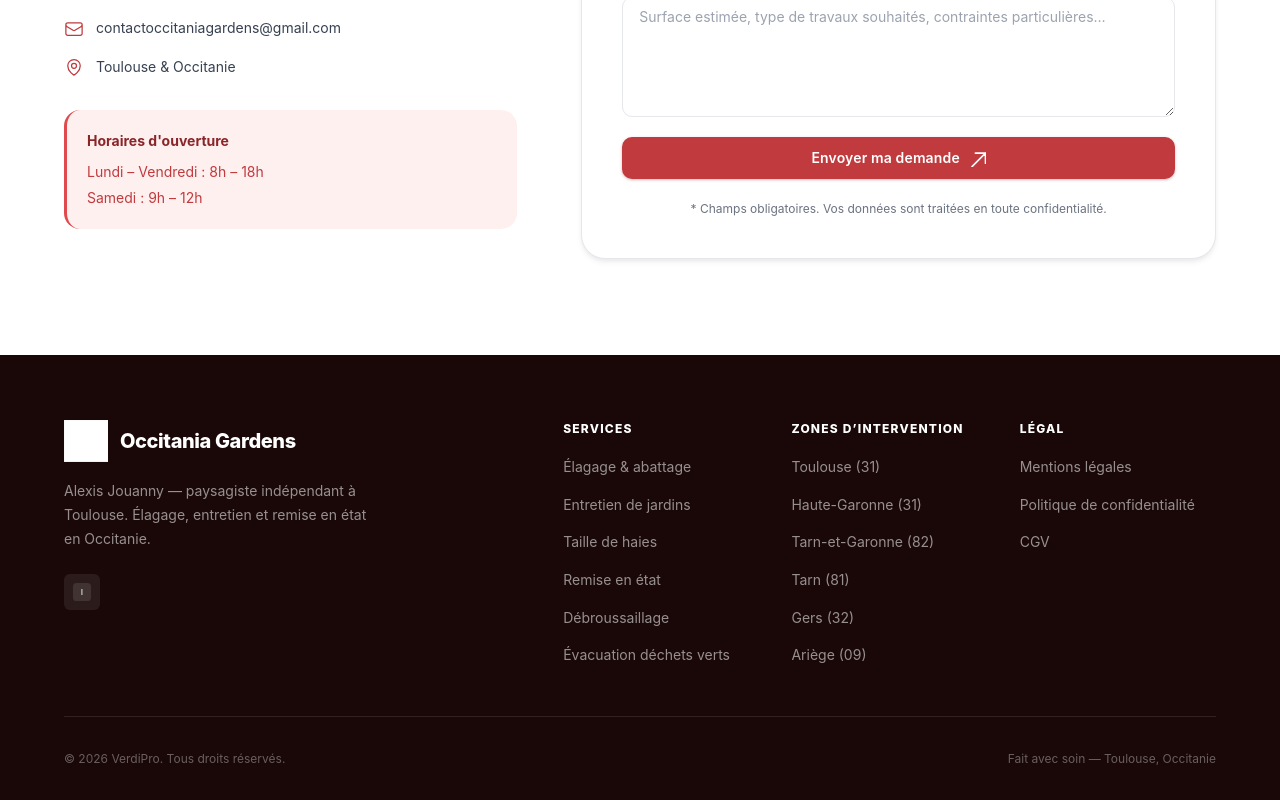
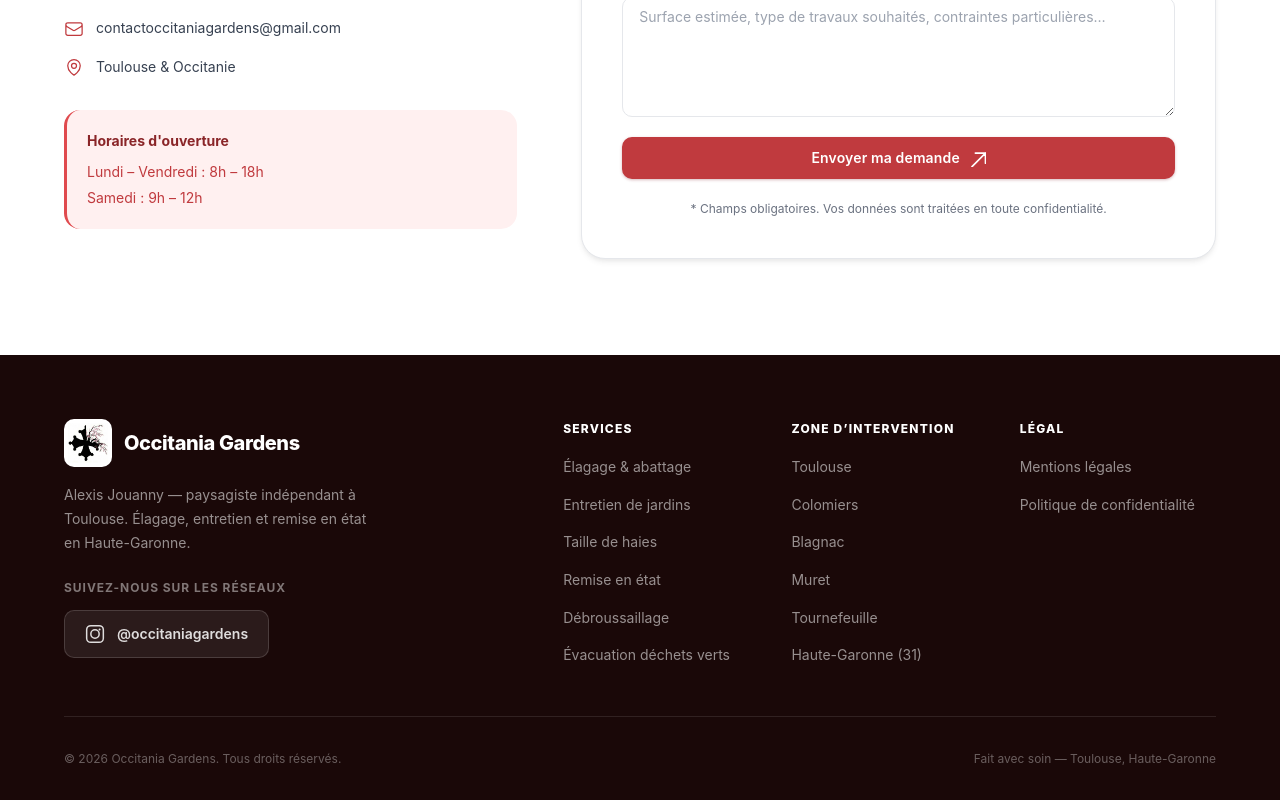
Before and after one commit to Madara-cmyk/template-paysagiste, a React (Vite) app: page / in a window 1280 px wide. Shown: the part 5739-6539 px from the top of the page. Built offline with nearby package versions, Linux system fonts and the light colour scheme.

Commit message:
Footer : vrai logo, bouton Instagram, copyright Occitania Gardens, zones corrigées

```diff
--- a/src/components/Footer.jsx
+++ b/src/components/Footer.jsx
@@ -7,18 +7,17 @@ const LINKS = {
     'Débroussaillage',
     'Évacuation déchets verts',
   ],
-  'Zones d\u2019intervention': [
-    'Toulouse (31)',
+  'Zone d\u2019intervention': [
+    'Toulouse',
+    'Colomiers',
+    'Blagnac',
+    'Muret',
+    'Tournefeuille',
     'Haute-Garonne (31)',
-    'Tarn-et-Garonne (82)',
-    'Tarn (81)',
-    'Gers (32)',
-    'Ariège (09)',
   ],
   Légal: [
     'Mentions légales',
     'Politique de confidentialité',
-    'CGV',
   ],
 }
 
@@ -29,21 +28,31 @@ export default function Footer({ onOpenModal }) {
         <div className="footer__top">
           <div className="footer__brand">
             <a href="#" className="header__logo footer__logo">
-              <img src="/Logo.png" alt="Occitania Gardens" width="44" height="44" style={{objectFit:'contain', filter:'brightness(0) invert(1)'}} />
+              <span className="footer__logo-img">
+                <img src="/Logo.png" alt="Occitania Gardens" width="40" height="40" style={{objectFit:'contain'}} />
+              </span>
               <span>Occitania Gardens</span>
             </a>
             <p className="footer__tagline">
-              Alexis Jouanny — paysagiste indépendant à Toulouse. Élagage, entretien et remise en état en Occitanie.
+              Alexis Jouanny — paysagiste indépendant à Toulouse. Élagage, entretien et remise en état en Haute-Garonne.
             </p>
-            <div className="footer__social">
-              {[{ name: 'Instagram', href: 'https://www.instagram.com/occitaniagardens/' }].map(({ name, href }) => (
-                <a key={name} href={href} className="footer__social-link" aria-label={name} target="_blank" rel="noopener noreferrer">
-                  <svg viewBox="0 0 20 20" fill="currentColor" width="18" height="18" aria-hidden="true">
-                    <rect width="20" height="20" rx="4" fill="currentColor" opacity="0.15" />
-                    <text x="50%" y="55%" dominantBaseline="middle" textAnchor="middle" fontSize="9" fontWeight="bold" fill="currentColor">{name[0]}</text>
-                  </svg>
-                </a>
-              ))}
+
+            <div className="footer__social-block">
+              <p className="footer__social-label">Suivez-nous sur les réseaux</p>
+              <a
+                href="https://www.instagram.com/occitaniagardens/"
+                className="footer__instagram-btn"
+                target="_blank"
+                rel="noopener noreferrer"
+                aria-label="Instagram Occitania Gardens"
+              >
+                <svg viewBox="0 0 24 24" fill="none" width="20" height="20" aria-hidden="true">
+                  <rect x="2" y="2" width="20" height="20" rx="5" stroke="currentColor" strokeWidth="1.8"/>
+                  <circle cx="12" cy="12" r="5" stroke="currentColor" strokeWidth="1.8"/>
+                  <circle cx="17.5" cy="6.5" r="1.2" fill="currentColor"/>
+                </svg>
+                @occitaniagardens
+              </a>
             </div>
           </div>
 
@@ -70,8 +79,8 @@ export default function Footer({ onOpenModal }) {
         </div>
 
         <div className="footer__bottom">
-          <p>© {new Date().getFullYear()} VerdiPro. Tous droits réservés.</p>
-          <p>Fait avec soin — Toulouse, Occitanie</p>
+          <p>© {new Date().getFullYear()} Occitania Gardens. Tous droits réservés.</p>
+          <p>Fait avec soin — Toulouse, Haute-Garonne</p>
         </div>
       </div>
     </footer>
--- a/src/index.css
+++ b/src/index.css
@@ -1075,6 +1075,54 @@ button, input, select, textarea {
   letter-spacing: -0.02em;
 }
 
+.footer__logo-img {
+  display: flex;
+  align-items: center;
+  justify-content: center;
+  width: 48px;
+  height: 48px;
+  background: var(--white);
+  border-radius: var(--radius-md);
+  flex-shrink: 0;
+  padding: 4px;
+}
+
+.footer__social-block {
+  display: flex;
+  flex-direction: column;
+  gap: var(--space-3);
+}
+
+.footer__social-label {
+  font-size: var(--font-size-xs);
+  font-weight: 700;
+  text-transform: uppercase;
+  letter-spacing: 0.08em;
+  color: rgba(255,255,255,.45);
+}
+
+.footer__instagram-btn {
+  display: inline-flex;
+  align-items: center;
+  gap: var(--space-3);
+  padding: var(--space-3) var(--space-5);
+  background: rgba(255,255,255,.08);
+  border: 1px solid rgba(255,255,255,.15);
+  border-radius: var(--radius-md);
+  color: rgba(255,255,255,.85);
+  font-size: var(--font-size-sm);
+  font-weight: 600;
+  text-decoration: none;
+  transition: background var(--duration-base), border-color var(--duration-base), color var(--duration-base);
+  width: fit-content;
+}
+
+.footer__instagram-btn:hover {
+  background: rgba(255,255,255,.15);
+  border-color: rgba(255,255,255,.35);
+  color: var(--white);
+}
+
 .footer__tagline {
   font-size: var(--font-size-sm);
   line-height: 1.7;
```
